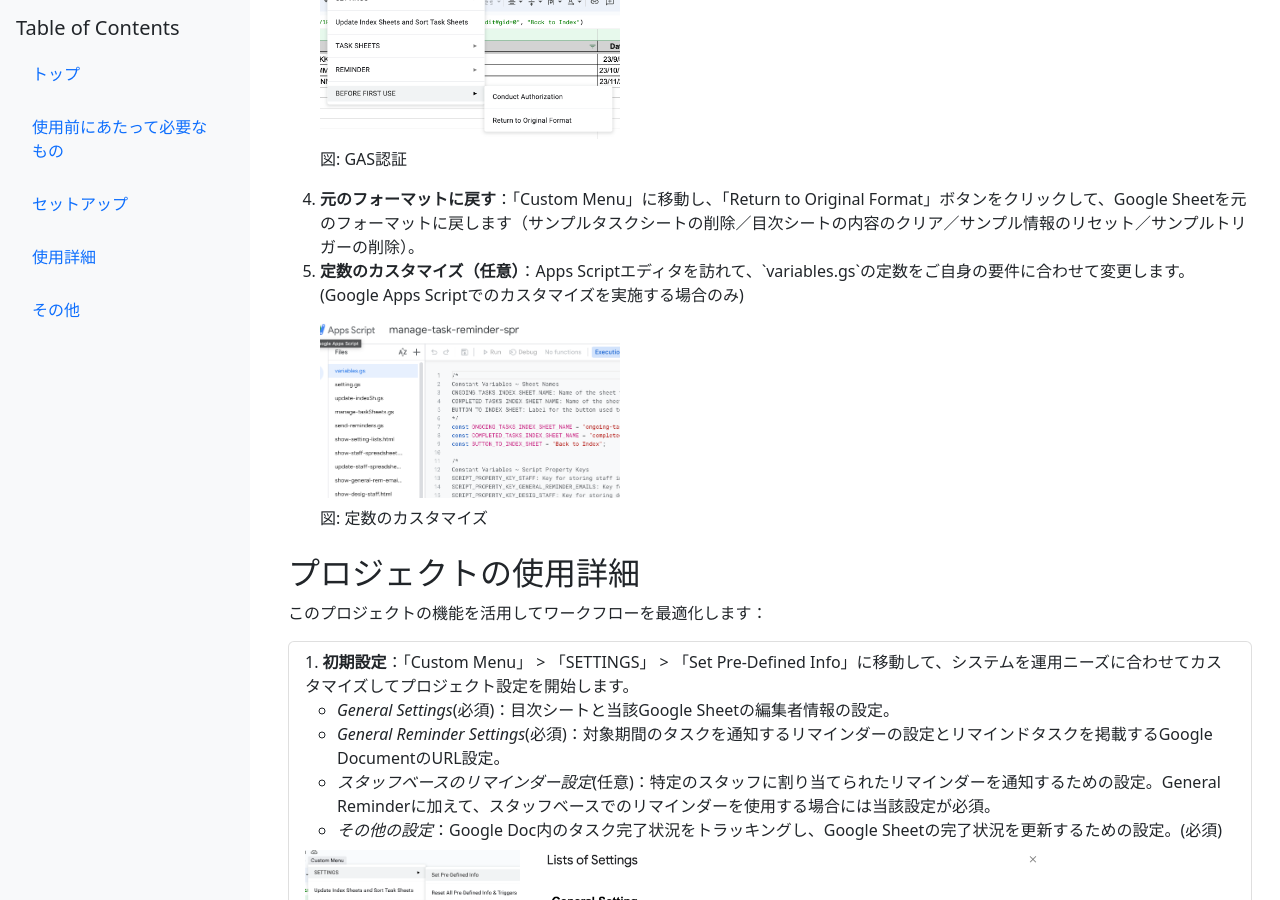
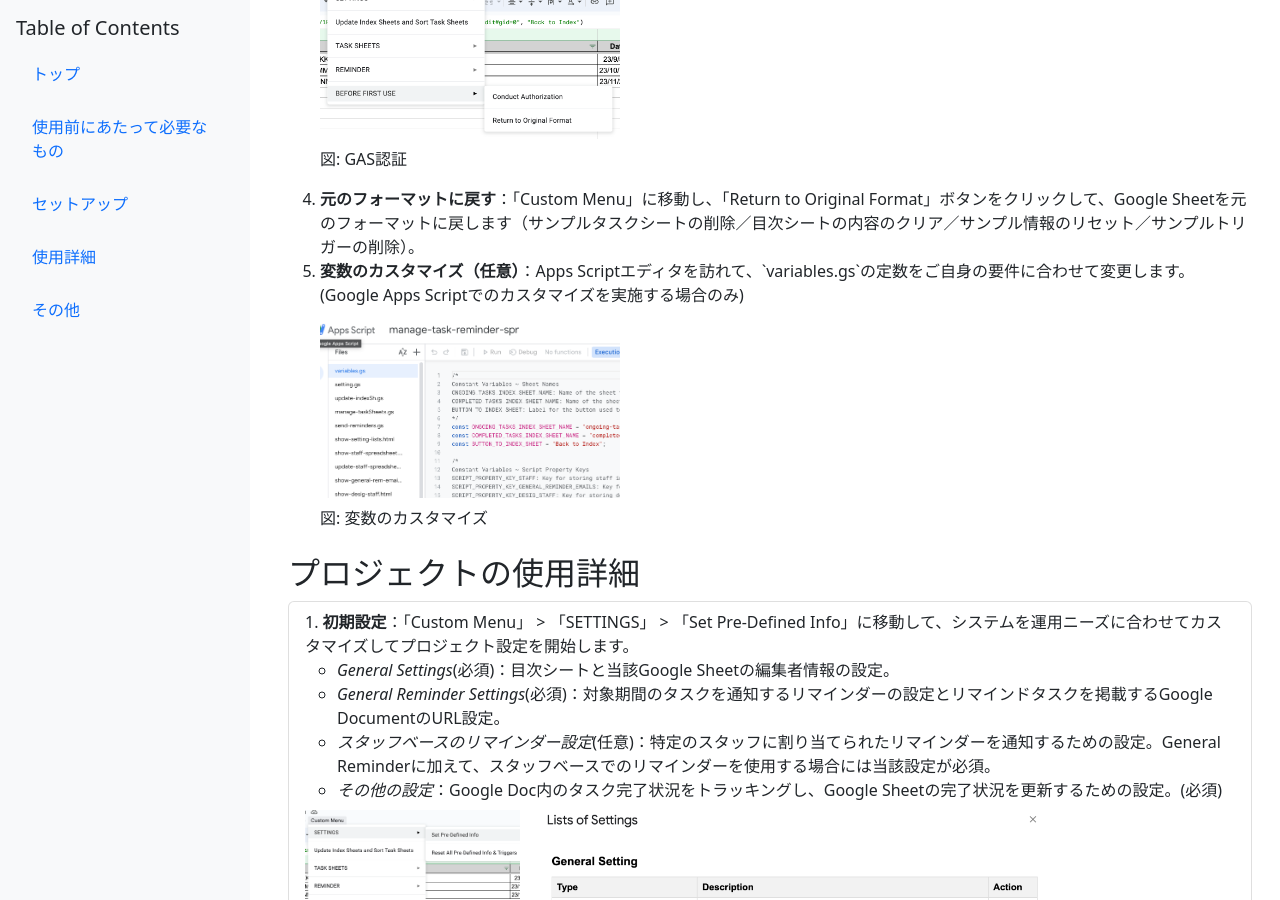
Before and after one commit to tsato21/sheet-tasker, a Jekyll site: the page built from docs/index_jpn.html, in a window 1280 px wide and 900 px high, scrolled down 609 px. Built offline with Jekyll 4.4.1, drawn with Linux system fonts in a browser that asks for light colours; some of the changed text lies outside the part shown.

Commit message:
Update github page

```diff
--- a/docs/_layouts/default_jpn.html
+++ b/docs/_layouts/default_jpn.html
@@ -2,7 +2,7 @@
 <html lang="js">
 <head>
   <meta name="viewport" content="width=device-width, initial-scale=1.0">
-  <title>{{ page.title | default: site.title }}</title>
+  <title>{{ page.title_jpn | default: site.title_jpn }}</title>
   <link rel="stylesheet" href="{{ '/assets/css/style.css' | prepend: site.baseurl }}">
   <link href="https://cdn.jsdelivr.net/npm/bootstrap@5.2.3/dist/css/bootstrap.min.css" rel="stylesheet">
 </head>
@@ -20,7 +20,7 @@
 
   <div id="main-content">
     <header>
-      <h1>{{ page.title }}</h1>
+      <h1>{{ page.title_jpn }}</h1>
     </header>
     <main>
       {{ content }}
--- a/docs/index.html
+++ b/docs/index.html
@@ -6,7 +6,7 @@
       <div class="language-switcher">
         <a href="index_jpn.html" class="language-button" title="Switch to Japanese">
           <img src="assets/images/japan-flag.jpeg" alt="Japanese" />
-          Japanese Version
+          Switch to Japanese Version
         </a>
       </div>
         <h1 id="top" class="mb-4">About this Project</h1>
@@ -51,8 +51,7 @@
         </ol>
 
         <section id="usage" class="mt-4">
-          <h2>Maximizing Efficiency with Project Usage</h2>
-          <p>Optimize your workflow by leveraging the capabilities of this project:</p>
+          <h2>Project Usage</h2>
           <ol class="list-group list-group-numbered">
             <li class="list-group-item">
               <strong>Initial Configuration</strong>: Initiate your project setup by navigating to <strong>`Custom Menu` > `SETTINGS` > `Set Pre-Defined Info`</strong> to tailor the system to your operational needs.
--- a/docs/index_jpn.html
+++ b/docs/index_jpn.html
@@ -42,17 +42,16 @@
                 <strong>元のフォーマットに戻す</strong>：「Custom Menu」に移動し、「Return to Original Format」ボタンをクリックして、Google Sheetを元のフォーマットに戻します（サンプルタスクシートの削除／目次シートの内容のクリア／サンプル情報のリセット／サンプルトリガーの削除）。
             </li>
             <li>
-                <strong>定数のカスタマイズ（任意）</strong>：Apps Scriptエディタを訪れて、`variables.gs`の定数をご自身の要件に合わせて変更します。(Google Apps Scriptでのカスタマイズを実施する場合のみ)
+                <strong>変数のカスタマイズ（任意）</strong>：Apps Scriptエディタを訪れて、`variables.gs`の定数をご自身の要件に合わせて変更します。(Google Apps Scriptでのカスタマイズを実施する場合のみ)
                 <div class="resize-image my-3 container-img">
                     <img src="assets/images/customize-constants.png" alt="定数のカスタマイズ" width="300" height="200">
-                    <div class="image-caption">図: 定数のカスタマイズ</div>
+                    <div class="image-caption">図: 変数のカスタマイズ</div>
                 </div>
             </li>
         </ol>
 
         <section id="usage" class="mt-4">
           <h2>プロジェクトの使用詳細</h2>
-          <p>このプロジェクトの機能を活用してワークフローを最適化します：</p>
           <ol class="list-group list-group-numbered">
             <li class="list-group-item">
               <strong>初期設定</strong>：「Custom Menu」 > 「SETTINGS」 > 「Set Pre-Defined Info」に移動して、システムを運用ニーズに合わせてカスタマイズしてプロジェクト設定を開始します。
@@ -161,5 +160,5 @@
               <li>コードを追加することで、レポート生成やデータ分析など、追加機能を探索することができます。</li>
               <li>特定のワークフローや要件に合わせてスクリプトをカスタマイズすることも可能です。</li>
           </ul>
-          </div>
-          </div>
+    </div>
+</div>
```
Also changed, not shown: other parts of docs/index_jpn.html (+1 -1 lines).
